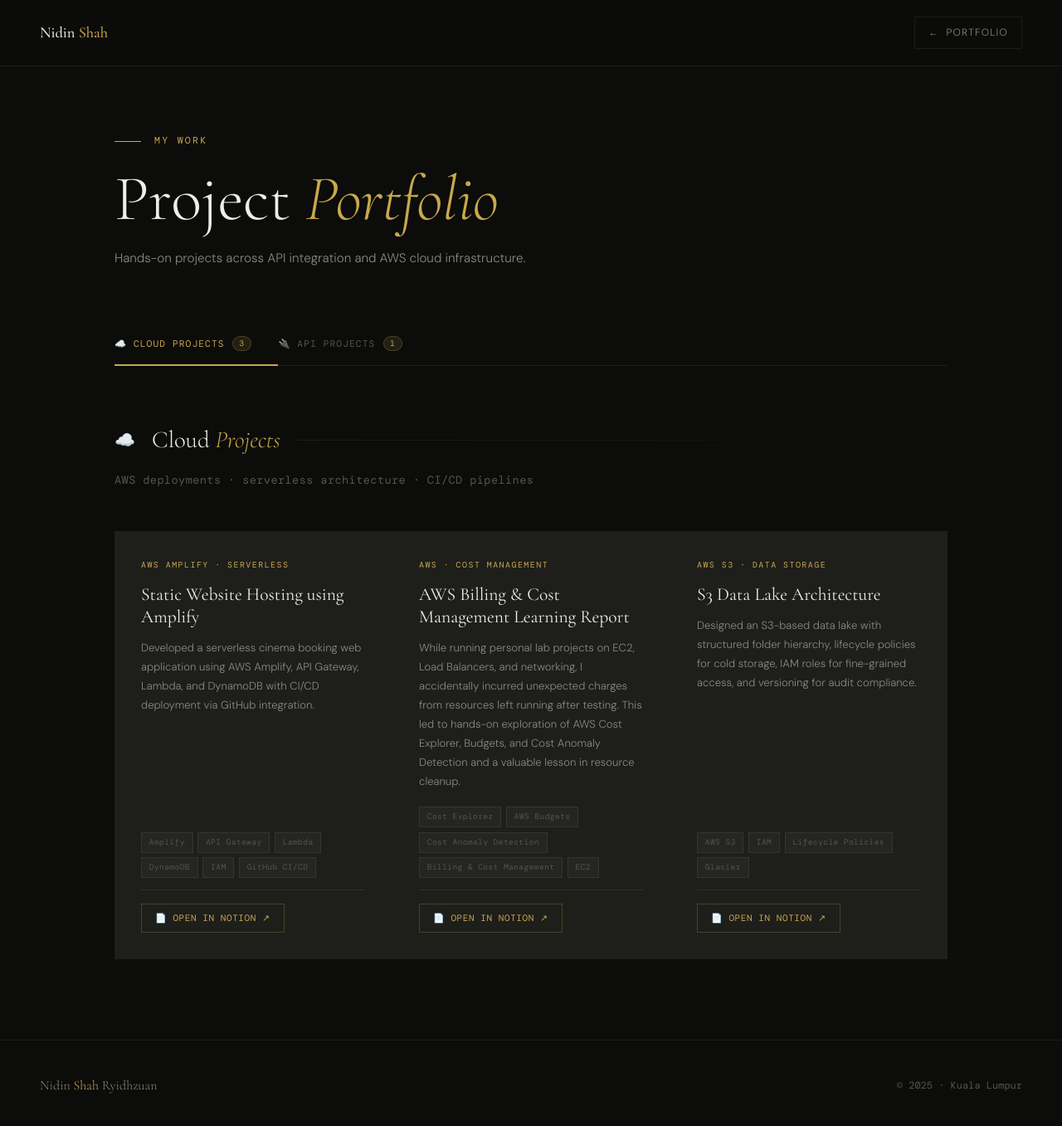
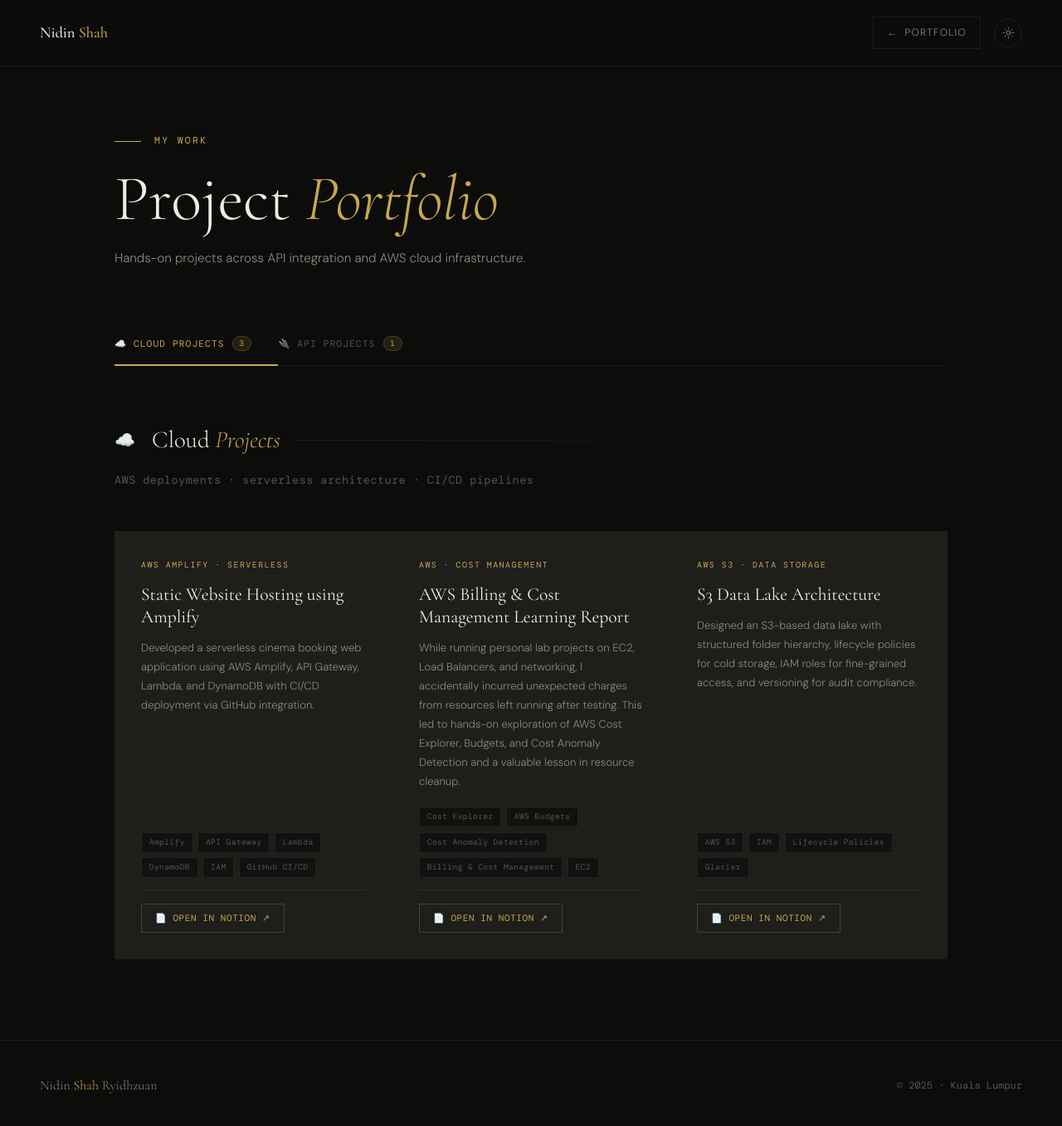
Before and after one commit to nidinshah/nidinshah.github.io, a Jekyll site: the page projects/index.html, which Jekyll copies as it is, in a window 1280 px wide and 1362 px high. Shown: the top 1357 px of the window at 83% size. Built offline with Jekyll 4.4.1, drawn with Linux system fonts in a browser that asks for light colours.

Commit message:
Sync light mode across both pages

```diff
--- a/projects/index.html
+++ b/projects/index.html
@@ -1,6 +1,7 @@
 <!DOCTYPE html>
 <html lang="en">
 <head>
+<script>if(localStorage.getItem('theme')==='light')document.documentElement.setAttribute('data-theme','light');</script>
 <meta charset="UTF-8">
 <meta name="viewport" content="width=device-width, initial-scale=1.0">
 <title>Projects | Nidin Shah Ryidhzuan</title>
@@ -8,20 +9,28 @@
 <link href="https://fonts.googleapis.com/css2?family=Cormorant+Garamond:ital,wght@0,300;0,400;0,500;1,300;1,400&family=DM+Sans:wght@300;400;500&family=DM+Mono:wght@400;500&display=swap" rel="stylesheet">
 <style>
 *,*::before,*::after{box-sizing:border-box;margin:0;padding:0}
-:root{--gold:#C9A84C;--gold-dim:#8B6E2E;--gold-pale:rgba(201,168,76,0.12);--bg:#0C0C0B;--bg2:#111110;--surface:#1E1E1B;--surface2:#242422;--border:rgba(255,255,255,0.07);--border-gold:rgba(201,168,76,0.25);--text:#F0EDE6;--text-muted:#8A8880;--text-dim:#555450;--font-display:'Cormorant Garamond',Georgia,serif;--font-body:'DM Sans',sans-serif;--font-mono:'DM Mono',monospace;}
+:root{--gold:#C9A84C;--gold-pale:rgba(201,168,76,0.12);--bg:#0C0C0B;--bg2:#111110;--surface:#1E1E1B;--surface2:#242422;--border:rgba(255,255,255,0.07);--border-gold:rgba(201,168,76,0.25);--text:#F0EDE6;--text-muted:#8A8880;--text-dim:#555450;--nav-bg:rgba(12,12,11,0.92);--font-display:'Cormorant Garamond',Georgia,serif;--font-body:'DM Sans',sans-serif;--font-mono:'DM Mono',monospace;}
+[data-theme="light"]{--gold:#A88638;--gold-pale:rgba(168,134,56,0.1);--bg:#FAF7F0;--bg2:#F2EEE5;--surface:#FFFFFF;--surface2:#F8F5EC;--border:rgba(0,0,0,0.08);--border-gold:rgba(168,134,56,0.3);--text:#1A1A18;--text-muted:#6B6862;--text-dim:#9B9890;--nav-bg:rgba(250,247,240,0.92);}
 html{scroll-behavior:smooth}
-body{background:var(--bg);color:var(--text);font-family:var(--font-body);font-weight:300;line-height:1.75;overflow-x:hidden}
-nav{position:fixed;top:0;left:0;right:0;z-index:100;display:flex;align-items:center;justify-content:space-between;padding:1.25rem 3rem;background:rgba(12,12,11,0.92);backdrop-filter:blur(16px);border-bottom:1px solid var(--border)}
+body{background:var(--bg);color:var(--text);font-family:var(--font-body);font-weight:300;line-height:1.75;overflow-x:hidden;transition:background 0.3s,color 0.3s}
+nav{position:fixed;top:0;left:0;right:0;z-index:100;display:flex;align-items:center;justify-content:space-between;padding:1.25rem 3rem;background:var(--nav-bg);backdrop-filter:blur(16px);border-bottom:1px solid var(--border);transition:background 0.3s}
 .nav-logo{font-family:var(--font-display);font-size:1.15rem;font-weight:500;color:var(--text);text-decoration:none}
 .nav-logo span{color:var(--gold)}
+.nav-right{display:flex;align-items:center;gap:1rem}
 .nav-back{display:flex;align-items:center;gap:0.5rem;font-size:0.75rem;letter-spacing:0.1em;text-transform:uppercase;color:var(--text-muted);text-decoration:none;transition:color 0.2s;border:1px solid var(--border);padding:0.5rem 1rem}
 .nav-back:hover{color:var(--gold);border-color:var(--border-gold)}
+.theme-toggle{width:34px;height:34px;border-radius:50%;background:transparent;border:1px solid var(--border);color:var(--text-muted);display:flex;align-items:center;justify-content:center;cursor:pointer;transition:all 0.3s;flex-shrink:0}
+.theme-toggle:hover{color:var(--gold);border-color:var(--border-gold);transform:rotate(15deg)}
+.theme-toggle svg{width:15px;height:15px}
+.theme-toggle .moon-icon{display:none}
+[data-theme="light"] .theme-toggle .sun-icon{display:none}
+[data-theme="light"] .theme-toggle .moon-icon{display:block}
 .hamburger{display:none;flex-direction:column;gap:5px;cursor:pointer;padding:4px;background:none;border:none}
 .hamburger span{display:block;width:24px;height:1.5px;background:var(--text);transition:all 0.3s ease;transform-origin:center}
 .hamburger.open span:nth-child(1){transform:translateY(6.5px) rotate(45deg)}
 .hamburger.open span:nth-child(2){opacity:0;transform:scaleX(0)}
 .hamburger.open span:nth-child(3){transform:translateY(-6.5px) rotate(-45deg)}
-.mobile-menu{display:none;position:fixed;inset:0;z-index:99;background:rgba(12,12,11,0.98);flex-direction:column;align-items:center;justify-content:center;gap:2.5rem;opacity:0;pointer-events:none;transition:opacity 0.3s}
+.mobile-menu{display:none;position:fixed;inset:0;z-index:99;background:var(--nav-bg);flex-direction:column;align-items:center;justify-content:center;gap:2.5rem;opacity:0;pointer-events:none;transition:opacity 0.3s;backdrop-filter:blur(20px)}
 .mobile-menu.active{opacity:1;pointer-events:all}
 .mobile-menu a{font-family:var(--font-display);font-size:2rem;font-weight:300;color:var(--text);text-decoration:none;transition:color 0.2s}
 .mobile-menu a:hover{color:var(--gold)}
@@ -55,10 +64,10 @@
 .project-title{font-family:var(--font-display);font-size:1.35rem;font-weight:400;color:var(--text);line-height:1.25}
 .project-desc{font-size:0.82rem;color:var(--text-muted);font-weight:300;line-height:1.75;flex:1}
 .project-tags{display:flex;flex-wrap:wrap;gap:0.35rem;margin-top:0.25rem}
-.project-tag{font-family:var(--font-mono);font-size:0.6rem;padding:0.2rem 0.55rem;background:rgba(255,255,255,0.03);color:var(--text-dim);border:1px solid var(--border);letter-spacing:0.04em}
+.project-tag{font-family:var(--font-mono);font-size:0.6rem;padding:0.2rem 0.55rem;background:var(--bg2);color:var(--text-dim);border:1px solid var(--border);letter-spacing:0.04em}
 .project-footer{display:flex;align-items:center;gap:1rem;padding-top:1rem;border-top:1px solid var(--border);margin-top:auto}
 .project-notion-btn{font-size:0.68rem;padding:0.45rem 1rem;background:transparent;color:var(--gold);border:1px solid var(--border-gold);cursor:pointer;font-family:var(--font-mono);letter-spacing:0.06em;text-transform:uppercase;transition:all 0.2s;text-decoration:none;display:inline-flex;align-items:center;gap:0.4rem}
-.project-notion-btn:hover{background:var(--gold);color:#0C0C0B}
+.project-notion-btn:hover{background:var(--gold);color:var(--bg)}
 footer{padding:2.5rem 3rem;border-top:1px solid var(--border);display:flex;justify-content:space-between;align-items:center;flex-wrap:wrap;gap:1rem}
 .footer-logo{font-family:var(--font-display);font-size:1rem;color:var(--text-muted);font-weight:300}
 .footer-logo span{color:var(--gold)}
@@ -69,8 +78,14 @@
 <body>
 <nav>
   <a class="nav-logo" href="../index.html">Nidin <span>Shah</span></a>
-  <a class="nav-back" href="../index.html">&#8592; <span>Portfolio</span></a>
-  <button class="hamburger" id="hamburger"><span></span><span></span><span></span></button>
+  <div class="nav-right">
+    <a class="nav-back" href="../index.html">&#8592; <span>Portfolio</span></a>
+    <button class="theme-toggle" id="themeToggle" aria-label="Toggle theme">
+      <svg class="sun-icon" viewBox="0 0 24 24" fill="none" stroke="currentColor" stroke-width="1.5" stroke-linecap="round"><circle cx="12" cy="12" r="4"/><path d="M12 2v2M12 20v2M4.93 4.93l1.41 1.41M17.66 17.66l1.41 1.41M2 12h2M20 12h2M6.34 17.66l-1.41 1.41M19.07 4.93l-1.41 1.41"/></svg>
+      <svg class="moon-icon" viewBox="0 0 24 24" fill="none" stroke="currentColor" stroke-width="1.5" stroke-linecap="round"><path d="M21 12.79A9 9 0 1 1 11.21 3 7 7 0 0 0 21 12.79z"/></svg>
+    </button>
+    <button class="hamburger" id="hamburger"><span></span><span></span><span></span></button>
+  </div>
 </nav>
 <div class="mobile-menu" id="mobileMenu">
   <a href="../index.html#skills">Skills</a>
@@ -136,26 +151,32 @@
   <div class="footer-copy">&copy; 2025 &middot; Kuala Lumpur</div>
 </footer>
 <script>
-document.querySelectorAll('.tab-btn').forEach(btn => {
-  btn.addEventListener('click', () => {
-    document.querySelectorAll('.tab-btn').forEach(b => b.classList.remove('active'));
-    document.querySelectorAll('.tab-panel').forEach(p => p.classList.remove('active'));
+const themeToggle=document.getElementById('themeToggle');
+themeToggle.addEventListener('click',()=>{
+  const isLight=document.documentElement.getAttribute('data-theme')==='light';
+  if(isLight){document.documentElement.removeAttribute('data-theme');localStorage.setItem('theme','dark');}
+  else{document.documentElement.setAttribute('data-theme','light');localStorage.setItem('theme','light');}
+});
+document.querySelectorAll('.tab-btn').forEach(btn=>{
+  btn.addEventListener('click',()=>{
+    document.querySelectorAll('.tab-btn').forEach(b=>b.classList.remove('active'));
+    document.querySelectorAll('.tab-panel').forEach(p=>p.classList.remove('active'));
     btn.classList.add('active');
-    document.getElementById('tab-' + btn.dataset.tab).classList.add('active');
+    document.getElementById('tab-'+btn.dataset.tab).classList.add('active');
   });
 });
-const hamburger = document.getElementById('hamburger');
-const mobileMenu = document.getElementById('mobileMenu');
-hamburger.addEventListener('click', () => {
-  const isOpen = hamburger.classList.toggle('open');
-  if (isOpen) { mobileMenu.style.display = 'flex'; setTimeout(() => mobileMenu.classList.add('active'), 10); }
-  else { mobileMenu.classList.remove('active'); setTimeout(() => mobileMenu.style.display = 'none', 300); }
+const hamburger=document.getElementById('hamburger');
+const mobileMenu=document.getElementById('mobileMenu');
+hamburger.addEventListener('click',()=>{
+  const isOpen=hamburger.classList.toggle('open');
+  if(isOpen){mobileMenu.style.display='flex';setTimeout(()=>mobileMenu.classList.add('active'),10);}
+  else{mobileMenu.classList.remove('active');setTimeout(()=>mobileMenu.style.display='none',300);}
 });
-mobileMenu.querySelectorAll('a').forEach(link => {
-  link.addEventListener('click', () => {
+mobileMenu.querySelectorAll('a').forEach(link=>{
+  link.addEventListener('click',()=>{
     hamburger.classList.remove('open');
     mobileMenu.classList.remove('active');
-    setTimeout(() => mobileMenu.style.display = 'none', 300);
+    setTimeout(()=>mobileMenu.style.display='none',300);
   });
 });
 </script>
```
